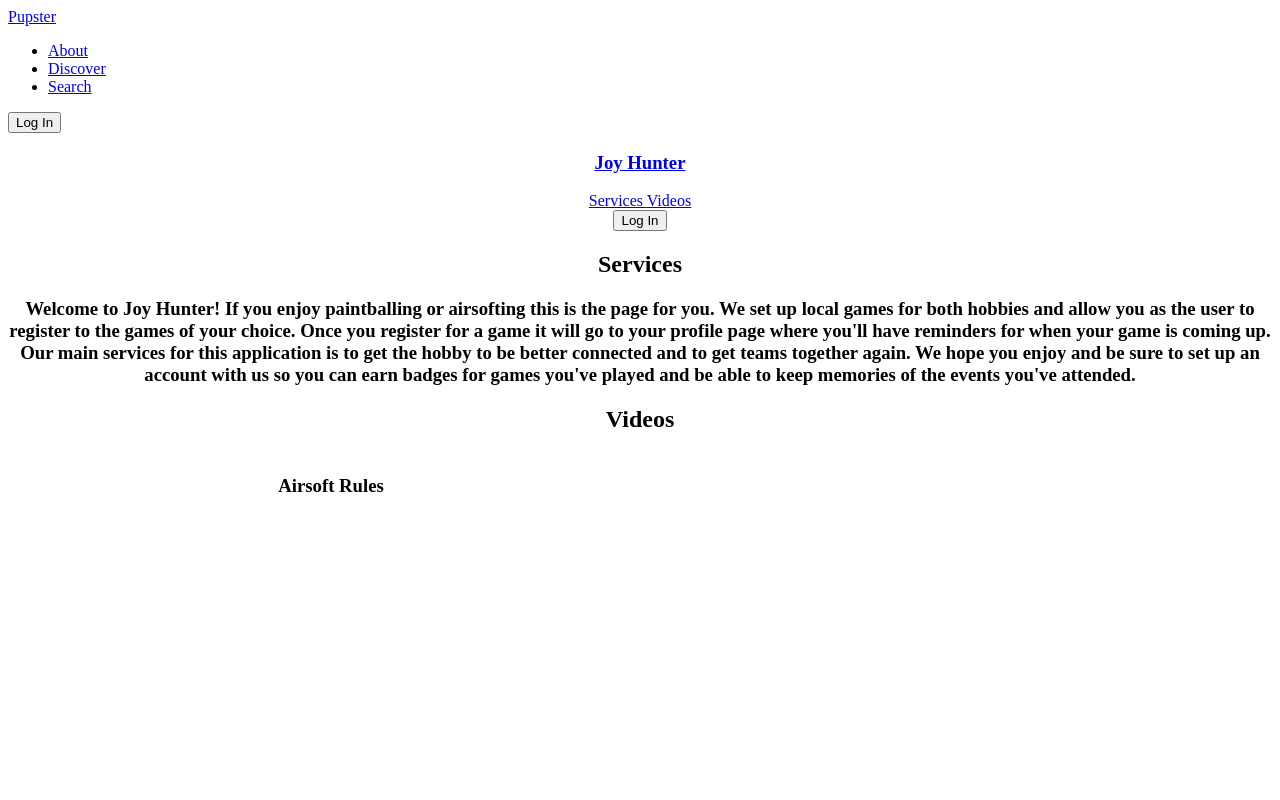
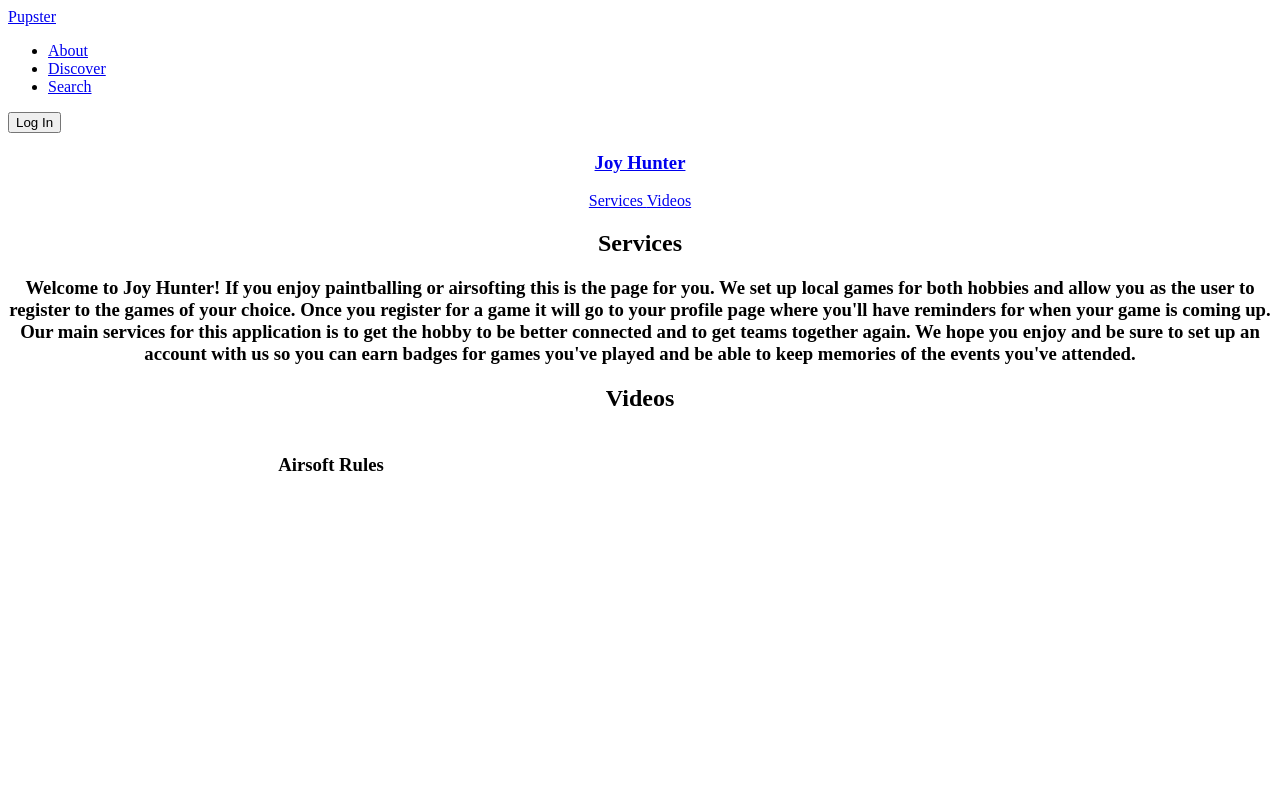
Before and after one commit to clintrizzo/joyhunter, a React (Create React App) app: page / in a window 1280 px wide. Shown: the top 800 px of the page. Built offline with nearby package versions, Linux system fonts and the light colour scheme.

Commit message:
removed login button and logout button from this page to app.js. We will need to authenticate the events page for it to come up after the user signs in.

```diff
--- a/src/pages/Homepage.js
+++ b/src/pages/Homepage.js
@@ -2,6 +2,7 @@ import React from 'react';
 import ReactPlayer from "react-player"
 import Signup from "../components/Signup"
 import LogoutButton from "../components/LogoutButton"
+import "./style/style.css";
 
 
 function Homepage() {
@@ -16,10 +17,6 @@ function Homepage() {
         <a className="nav-link js-scroll-trigger" href="#page-top"><h1>Joy Hunter</h1></a>
             <a className="nav-link js-scroll-trigger" href="#services">Services </a>
             <a className="nav-link js-scroll-trigger" href="#videos">Videos </a>
-            <div>
-              <Signup />
-              <LogoutButton />
-              </div>
         </nav>
       </div>
     </div>
```
